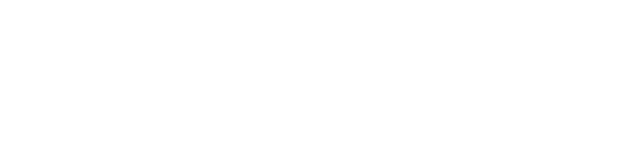
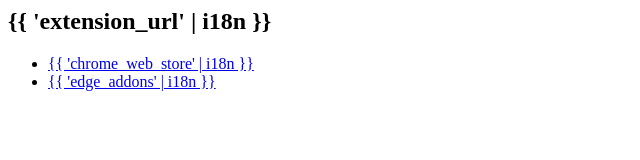
Before and after one commit to apricotpersonallabo/tabbypaste, a browser extension: page docs/index.html in a window 1280 px wide. Shown: the whole page, without its empty margins (0-640 px from the left). Drawn offline with Linux system fonts and the light colour scheme.

Commit message:
Update index.html to add extension store links with i18n support

```diff
--- a/docs/index.html
+++ b/docs/index.html
@@ -1,15 +1,5 @@
-<!DOCTYPE html>
-<html lang="en">
-<head>
-    <meta charset="UTF-8">
-    <meta name="viewport" content="width=device-width, initial-scale=1.0">
-    <title>Your Title Here</title>
-    <script>
-        const defaultLanguage = 'en';
-        // Other JavaScript code...
-    </script>
-</head>
-<body>
-    <!-- Your body content here -->
-</body>
-</html>
+<h2>{{ 'extension_url' | i18n }}</h2>
+<ul>
+    <li><a href="https://chromewebstore.google.com/detail/tabby-paste/pnfhlnlilceabibdeamkinhjjgmmnhme">{{ 'chrome_web_store' | i18n }}</a></li>
+    <li><a href="https://microsoftedge.microsoft.com/addons/detail/tabby-paste/gjkopcpoddbifofepjnopohpcoeehlbg">{{ 'edge_addons' | i18n }}</a></li>
+</ul>
```
